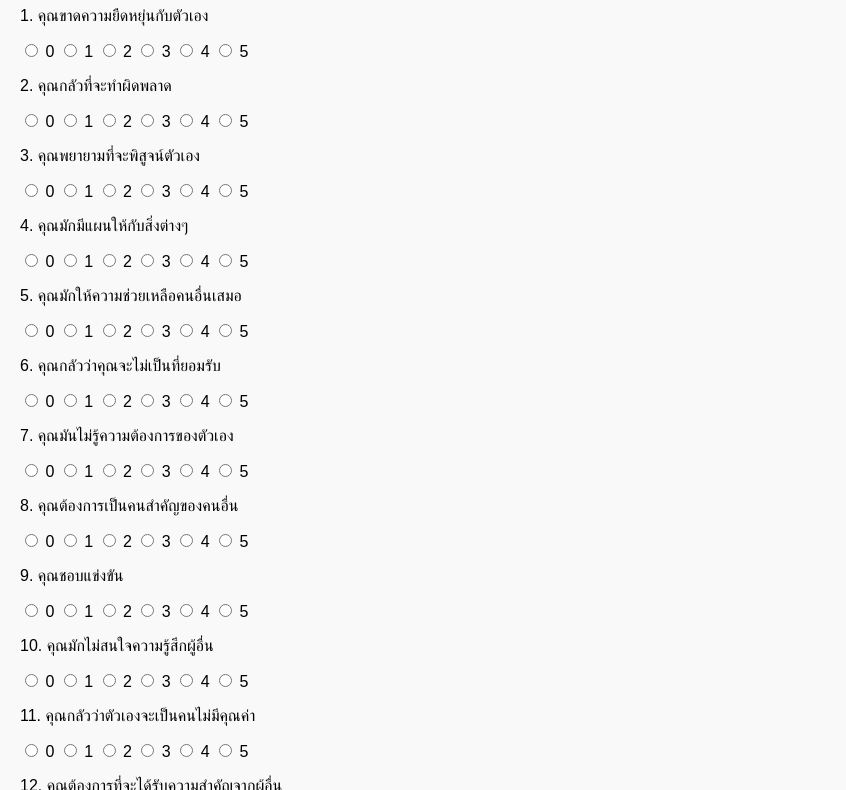
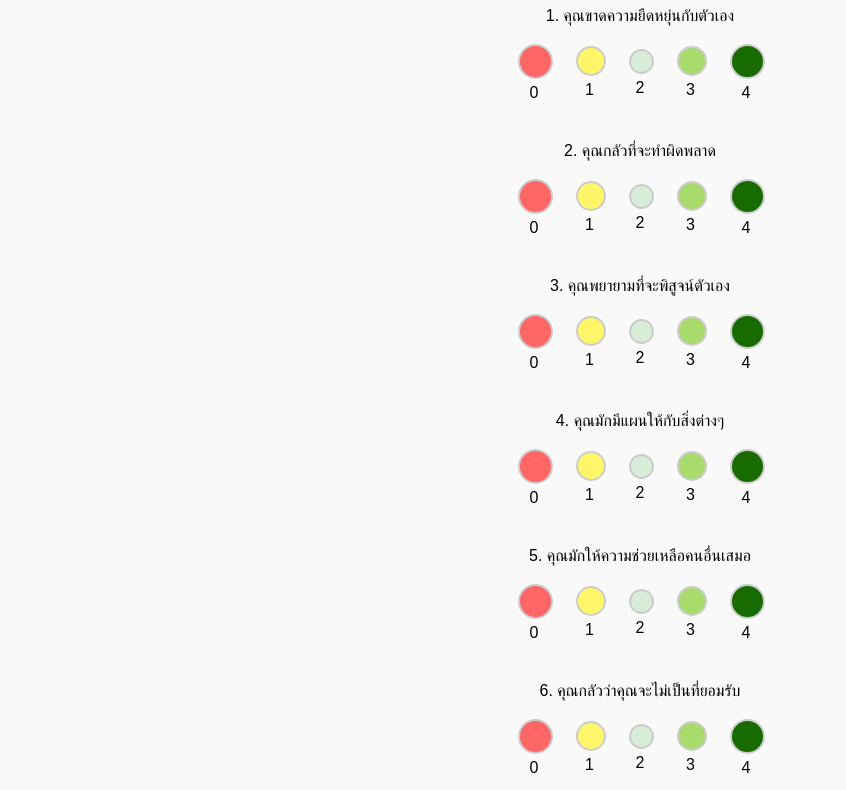
Before and after one commit to mojimo646/quizz, a plain HTML site: page index.html in a window 1280 px wide. Shown: the part 73-863 px from the top of the page, without its empty margins (0-846 px from the left). Drawn offline with nearby package versions, Linux system fonts and the light colour scheme.

Commit message:
Update index.html

```diff
--- a/index.html
+++ b/index.html
@@ -2,7 +2,7 @@
 <html lang="th">
 <head>
   <meta charset="UTF-8">
-  <title>แบบสอบถามหานพลักษณ์</title>
+  <title>Find Your Enneagram</title>
   <script src="https://cdn.jsdelivr.net/npm/chart.js"></script>
   <style>
     body {
@@ -13,15 +13,14 @@
     }
 
     .question {
-      margin-bottom: 15px;
-      text-align: left;
+      margin-bottom: 40px;
+      text-align: center;
     }
 
     #result-page {
       display: none;
     }
 
-    /* กล่องผลลัพธ์ */
     .result-container {
       display: inline-block;
       background-color: #fff;
@@ -57,19 +56,55 @@
       font-size: 16px;
       cursor: pointer;
     }
+
+    /* ปรับ radio ให้วงกลมต่างสี/ขนาด */
+    .radio-group {
+      display: flex;
+      justify-content: center;
+      gap: 15px;
+      align-items: center;
+      margin-top: 5px;
+    }
+
+    .radio-group label {
+      display: inline-flex;
+      flex-direction: column;
+      align-items: center;
+      cursor: pointer;
+    }
+
+    .radio-group input[type="radio"] {
+      appearance: none;
+      -webkit-appearance: none;
+      border-radius: 50%;
+      border: 2px solid #ccc;
+      cursor: pointer;
+      margin-bottom: 5px;
+    }
+
+    /* ขนาด + สีแตกต่างกัน */
+    .radio-0 input { width: 35px; height: 35px; background-color: #ff6666; }
+    .radio-1 input { width: 30px; height: 30px; background-color: #fff568; }
+    .radio-2 input { width: 25px; height: 25px; background-color: #d7edd7; }
+    .radio-3 input { width: 30px; height: 30px; background-color: #a8db6c; }
+    .radio-4 input { width: 35px; height: 35px; background-color: #186b01; }
+
+    .radio-group input:checked {
+      border: 3px solid #000;
+    }
   </style>
 </head>
 <body>
   <!-- หน้าแบบสอบถาม -->
   <div id="quiz-page">
-    <h1>แบบสอบถามหานพลักษณ์</h1>
+    <h1>Find Your Enneagram</h1>
     <form id="quizForm"></form>
     <button type="submit" form="quizForm">ส่งคำตอบ</button>
   </div>
 
   <!-- หน้าผลลัพธ์ -->
   <div id="result-page">
-    <div id="result-text"></div> <!-- ข้อความผลลัพธ์ข้างบน -->
+    <div id="result-text"></div>
     <div class="result-container">
       <canvas id="chart" width="200" height="200"></canvas>
       <img class="result-img" id="result-image" src="" alt="ผลลัพธ์">
@@ -137,13 +172,20 @@
       const div = document.createElement("div");
       div.className = "question";
       div.innerHTML = `<p>${i + 1}. ${questions[i]}</p>`;
-      for (let score = 0; score <= 5; score++) {
-        div.innerHTML += `
-          <label>
-            <input type="radio" name="q${i + 1}" value="${score}" required> ${score}
-          </label>
+
+      const radioGroup = document.createElement("div");
+      radioGroup.className = "radio-group";
+
+      for (let score = 0; score <= 4; score++) {
+        const label = document.createElement("label");
+        label.className = `radio-${score}`;
+        label.innerHTML = `
+          <input type="radio" name="q${i + 1}" value="${score}" required>
+          <span>${score}</span>
         `;
+        radioGroup.appendChild(label);
       }
+      div.appendChild(radioGroup);
       form.appendChild(div);
     }
 
@@ -165,14 +207,11 @@
       document.getElementById("quiz-page").style.display = "none";
       document.getElementById("result-page").style.display = "block";
 
-      // ข้อความข้างบนสุด
       document.getElementById("result-text").textContent = `คุณเป็นคนลักษณ์ ${maxIndex + 1}`;
 
-      // แสดงรูปภาพ
       document.getElementById("result-image").src = images[maxIndex];
       document.getElementById("result-image").alt = `ผลลัพธ์ประเภทที่ ${maxIndex+1}`;
 
-      // วาดกราฟวงกลม
       const ctx = document.getElementById("chart").getContext("2d");
       new Chart(ctx, {
         type: "pie",
```
Lines whose indentation alone changed are shown as unchanged.
